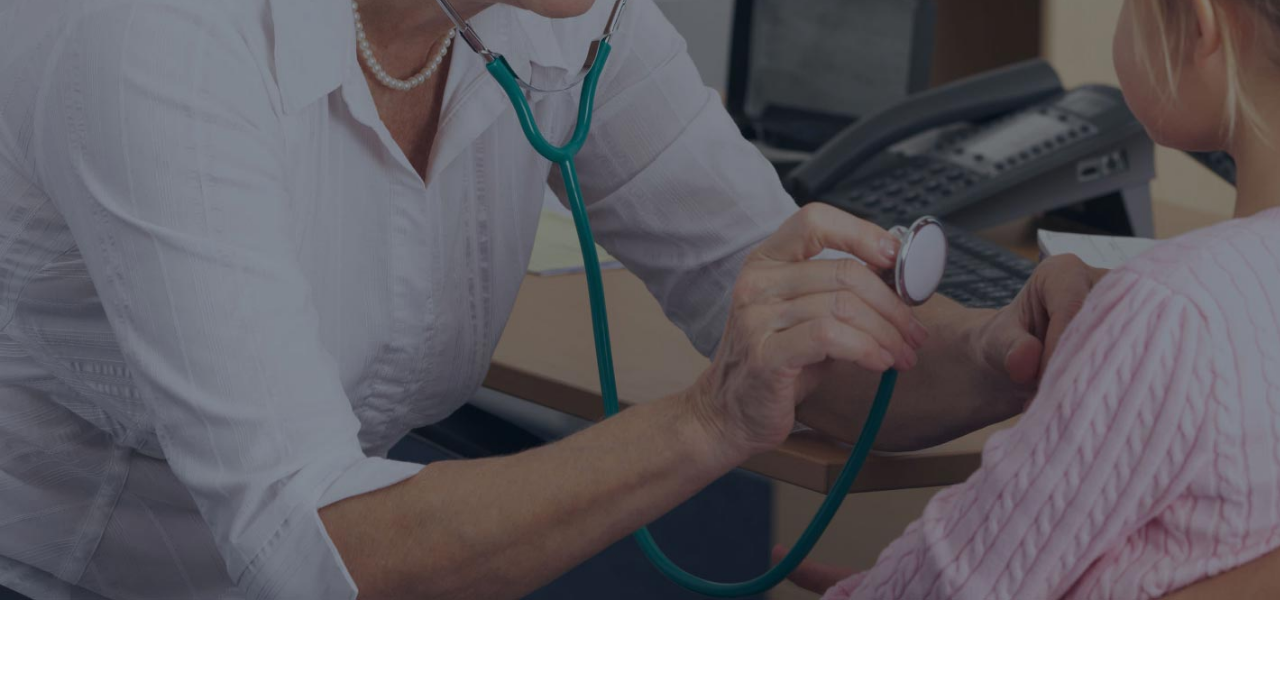
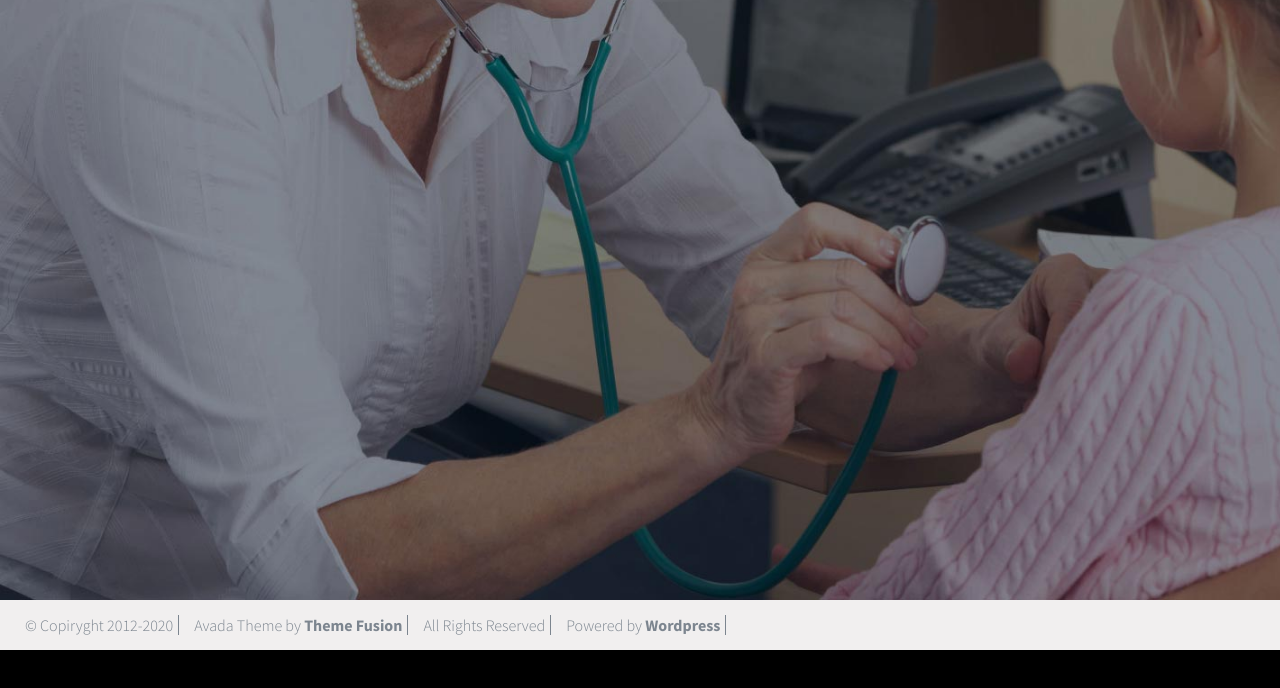
Before and after one commit to LucaHLR91/proj-html-vuejs, a Vue app: page / in a window 1280 px wide. Shown: the part 510-1198 px from the top of the page. Before the commit the page ends 1110 px from the top, so only its background shows below. Built offline with nearby package versions, Linux system fonts and the light colour scheme.

Commit message:
Footer copyright

```diff
--- a/src/components/Footer.vue
+++ b/src/components/Footer.vue
@@ -1,6 +1,23 @@
 <template>
   <footer>
+      <section class="footer_top">
 
+      </section>
+
+      <section class="footer_bottom">
+        <div class="copyright">
+          <p>© Copiryght 2012-2020</p>
+          <p>Avada Theme by <strong>Theme Fusion</strong></p>
+          <p>All Rights Reserved</p>
+          <p>Powered by <strong>Wordpress</strong></p>
+        </div>
+
+        <div class="footer_help">
+          <div class="support">
+
+          </div>
+        </div>
+      </section>
   </footer>
 </template>
 
@@ -12,4 +29,34 @@ export default {
 
 <style lang="scss">
 @import '../style/General.scss';
+
+footer {
+  width: 100%;
+  height: 500px;
+  background-color: black;
+
+  .footer_bottom {
+    width: 100%;
+    height: 10%;
+    background-color: #f1efef;
+    display: flex;
+    justify-content: space-between;
+    align-items: center;
+
+    .copyright {
+      display: flex;
+      justify-content: flex-start;
+      align-items: center;
+      height: 100%;
+      color: $secondary_text_color;
+      margin-left: 15px;
+
+      p {
+        margin: 0 5px;
+        padding: 0 5px;
+        border-right: 1px solid $secondary_text_color;
+      }
+    }
+  }
+}
 </style>
--- a/src/style/General.scss
+++ b/src/style/General.scss
@@ -1,6 +1,7 @@
 //FILE DI STILE GENERALE
 @import url('https://fonts.googleapis.com/css2?family=Source+Sans+Pro:wght@300;400;700;900&display=swap');
 @import 'Vars.scss';
+@import '~@fortawesome/fontawesome-free/css/all.min.css';
 
 * {
     margin: 0;
--- a/src/style/Vars.scss
+++ b/src/style/Vars.scss
@@ -1,3 +1,4 @@
 // COLORI
 $brand_color: #39afbb;
 $primary_text_color: #ffffff;
+$secondary_text_color: #7c858f;
```
